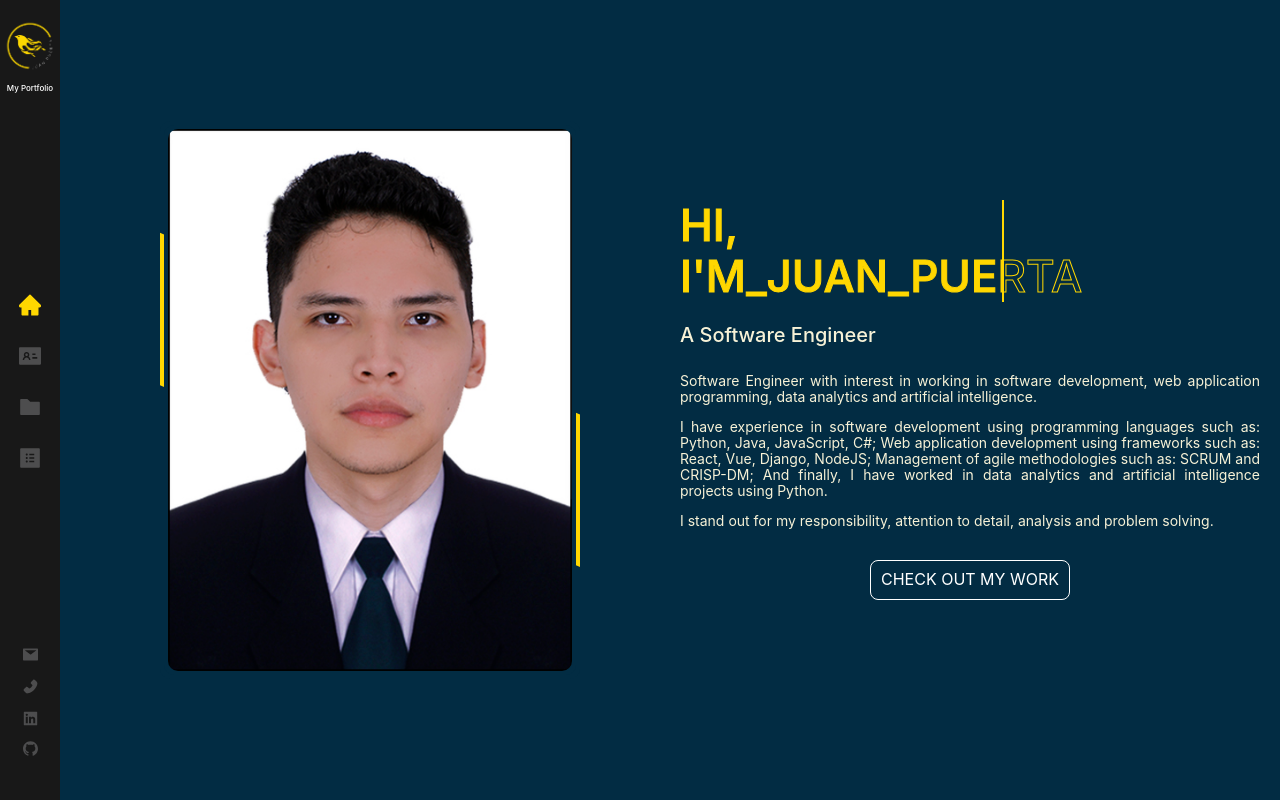
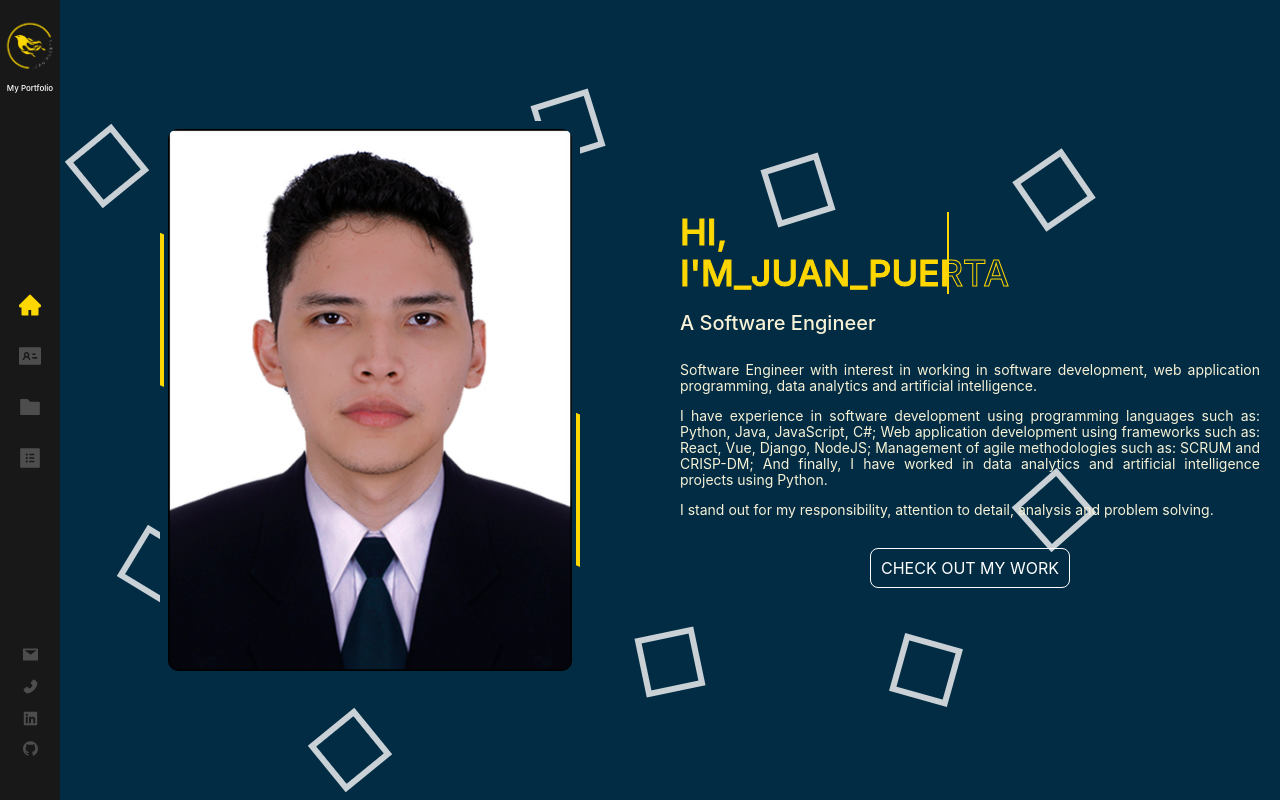
Before and after one commit to Juan-Puerta/portafolio-web, a React (Create React App) app: page / in a window 1280 px wide. Built offline with nearby package versions, Linux system fonts and the light colour scheme; a web font is replaced by a local one.

Commit message:
Se hizo algunos cambios de diseño

```diff
--- /dev/null
+++ b/src/components/AirportInfo/AirportInfo.css
@@ -0,0 +1,46 @@
+.center {
+    display: flex;
+    justify-content: center;
+    align-items: center;
+}
+
+.table {
+    width: 330px;
+    height: 40px;
+    background-color: #d4e5ff;
+}
+
+.table .monitor-wrapper {
+    background: #050321;
+    width: 320px;
+    height: 30px;
+    box-shadow: 0px 2px 2px 2px rgba(0, 0, 0, 0.3);
+}
+
+.table .monitor-wrapper .monitor {
+    width: 310px;
+    height: 20px;
+    background-color: #344151;
+    overflow: hidden;
+    white-space: nowrap;
+    box-shadow: inset 0px 5px 10px 2px rgba(0, 0, 0, 0.3);
+}
+
+.table .monitor-wrapper .monitor p {
+    margin: 0;
+    font-size: 1.5em;
+    font-weight: 500;
+    position: relative;
+    display: inline-block;
+    animation: move 8s infinite linear;
+    color: #EBB55F;
+}
+
+@keyframes move {
+    from {
+      left: 400px;
+    }
+    to {
+      left: -318px;
+    }
+}
--- /dev/null
+++ b/src/components/AirportInfo/AirportInfo.jsx
@@ -0,0 +1,16 @@
+import React from "react";
+import "./AirportInfo.css";
+
+const AirportInfo = ({ text }) => {
+  return (
+    <div className="table center">
+      <div className="monitor-wrapper center">
+        <div className="monitor center">
+          <p>{text}</p>
+        </div>
+      </div>
+    </div>
+  );
+};
+
+export default AirportInfo;
--- a/src/components/CardProject/CardProject.css
+++ b/src/components/CardProject/CardProject.css
@@ -4,8 +4,10 @@
     border-radius: 20px;
 
     background: #f7f2d7;
-    background-image: url(../../assets/images/fondo.webp);
-    background-size: cover;
+    background-image: url(../../assets/images/fondo.png);
+    background-size: 100%;
+    background-repeat: no-repeat;
+    background-position: bottom;
     border: 1px solid #ffd700;
 
     display: flex;
--- a/src/index.css
+++ b/src/index.css
@@ -5,7 +5,6 @@ body {
     sans-serif;
   -webkit-font-smoothing: antialiased;
   -moz-osx-font-smoothing: grayscale;
-  background: #022c43;
   color: #f7f2d7;
 }
 
--- a/src/pages/About/About.css
+++ b/src/pages/About/About.css
@@ -28,3 +28,11 @@
     height: 100%;
     padding: 20px;
 }
+
+.ant-progress .ant-progress-text{
+    color: #f7f2d7;
+}
+
+.clear{
+    height: 40px;
+}
--- a/src/pages/About/About.jsx
+++ b/src/pages/About/About.jsx
@@ -2,6 +2,7 @@ import React from "react";
 import { Row, Col } from "antd";
 import { Progress } from "antd";
 import ListCard from "../../components/ListCard/ListCard";
+import AirportInfo from "../../components/AirportInfo/AirportInfo";
 import "./About.css";
 
 const About = () => {
@@ -11,16 +12,16 @@ const About = () => {
         <ListCard />
       </Col>
       <Col className="statics" sm={24} md={12}>
-        <h2>Front-End</h2>
+        <AirportInfo text="Front-End" />
         <Progress percent={60} strokeColor={"#ffd700"} trailColor={"#f7f2d7"} />
-        <p />
-        <h2>Back-End</h2>
+        <div className="clear" />
+        <AirportInfo text="Back-End" />
         <Progress percent={65} strokeColor={"#ffd700"} trailColor={"#f7f2d7"} />
-        <p />
-        <h2>Cloud computing</h2>
+        <div className="clear" />
+        <AirportInfo text="Cloud computing" />
         <Progress percent={30} strokeColor={"#ffd700"} trailColor={"#f7f2d7"} />
-        <p />
-        <h2>Data Science & Machine Learning</h2>
+        <div className="clear" />
+        <AirportInfo text="Data Science & Machine Learning" />
         <Progress percent={50} strokeColor={"#ffd700"} trailColor={"#f7f2d7"} />
       </Col>
     </Row>
--- a/src/pages/Home/Home.css
+++ b/src/pages/Home/Home.css
@@ -84,9 +84,9 @@
 
 h1{
     padding-bottom: 0px;
-    width: 374px;
+    max-width: 310px;
     position: relative;
-    font-size: 44px;
+    font-size: 36px;
     color: #022c43;
     -webkit-text-stroke: 0.08vw #ffd700;
     text-transform: uppercase;
--- a/src/pages/MainPage.css
+++ b/src/pages/MainPage.css
@@ -1,7 +1,90 @@
 .body-app{
+    z-index: 1;
     width: 100%;
     height: 100%;
     position: absolute;
     padding: 10px;
     padding-left: 70px;
+    background: #022c43;
+    overflow: hidden;
 }
+
+.box div{
+    position: absolute;
+    width: 60px;
+    height: 60px;
+    background-color: transparent;
+    border: 6px solid rgba(250, 250, 250, 0.8);
+    z-index: -1;
+}
+
+.box div:nth-child(1){
+    top: 12%;
+    left: 42%;
+    animation: animate 10s linear infinite;
+}
+
+.box div:nth-child(2){
+    top: 79%;
+    left: 50%;
+    animation: animate 7s linear infinite;
+}
+
+.box div:nth-child(3){
+    top: 17%;
+    left: 6%;
+    animation: animate 9s linear infinite;
+}
+
+.box div:nth-child(4){
+    top: 20%;
+    left: 60%;
+    animation: animate 10s linear infinite;
+}
+
+.box div:nth-child(5){
+    top: 67%;
+    left: 10%;
+    animation: animate 6s linear infinite;
+}
+
+.box div:nth-child(6){
+    top: 80%;
+    left: 70%;
+    animation: animate 12s linear infinite;
+}
+
+.box div:nth-child(7){
+    top: 60%;
+    left: 80%;
+    animation: animate 15s linear infinite;
+}
+
+.box div:nth-child(8){
+    top: 32%;
+    left: 25%;
+    animation: animate 16s linear infinite;
+}
+
+.box div:nth-child(9){
+    top: 90%;
+    left: 25%;
+    animation: animate 9s linear infinite;
+}
+
+.box div:nth-child(10){
+    top: 20%;
+    left: 80%;
+    animation: animate 5s linear infinite;
+}
+
+@keyframes animate{
+    0%{
+        transform: scale(0) translateY(0) rotate(0);
+        opacity: 1;
+    }
+    100%{
+        transform: scale(1.3) translateY(-90px) rotate(360deg);
+        opacity: 0;
+    }
+}
--- a/src/pages/MainPage.jsx
+++ b/src/pages/MainPage.jsx
@@ -9,6 +9,18 @@ const MainPage = () => {
       <Sidebar />
       <div className="body-app">
         <Outlet />
+        <div className="box">
+          <div></div>
+          <div></div>
+          <div></div>
+          <div></div>
+          <div></div>
+          <div></div>
+          <div></div>
+          <div></div>
+          <div></div>
+          <div></div>
+        </div>
       </div>
     </div>
   );
--- a/src/pages/Resume/Resume.jsx
+++ b/src/pages/Resume/Resume.jsx
@@ -8,11 +8,13 @@ const Resume = () => {
   return (
     <div className="div-resume">
       <Button
-        type="primary"
+      className="botoncito"
+        type="default"
         icon={<DownloadOutlined />}
         size="large"
         href={resume}
         download="Resume - Juan Puerta.pdf"
+        ghost
       >
         Download CV
       </Button>
```
Also changed, not shown: src/assets/images/fondo.png (added), src/assets/images/fondo.webp (deleted).
